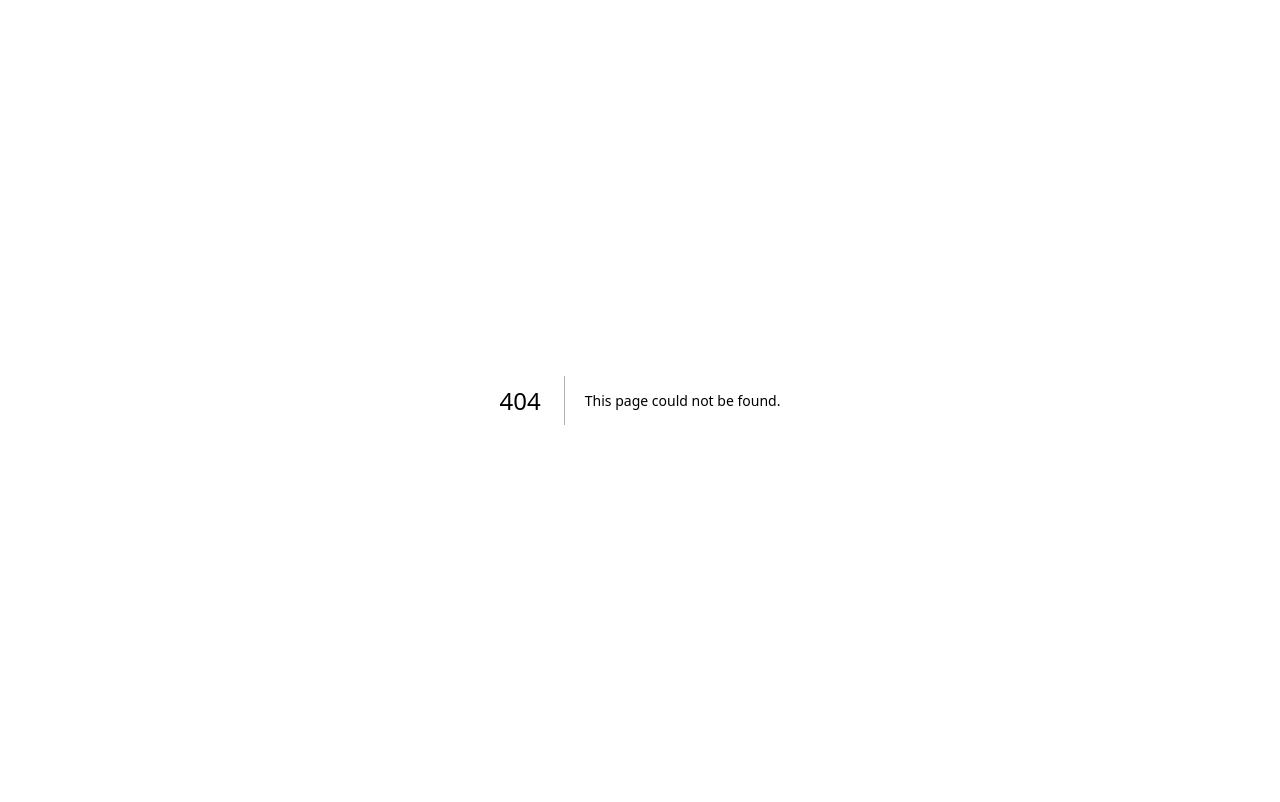
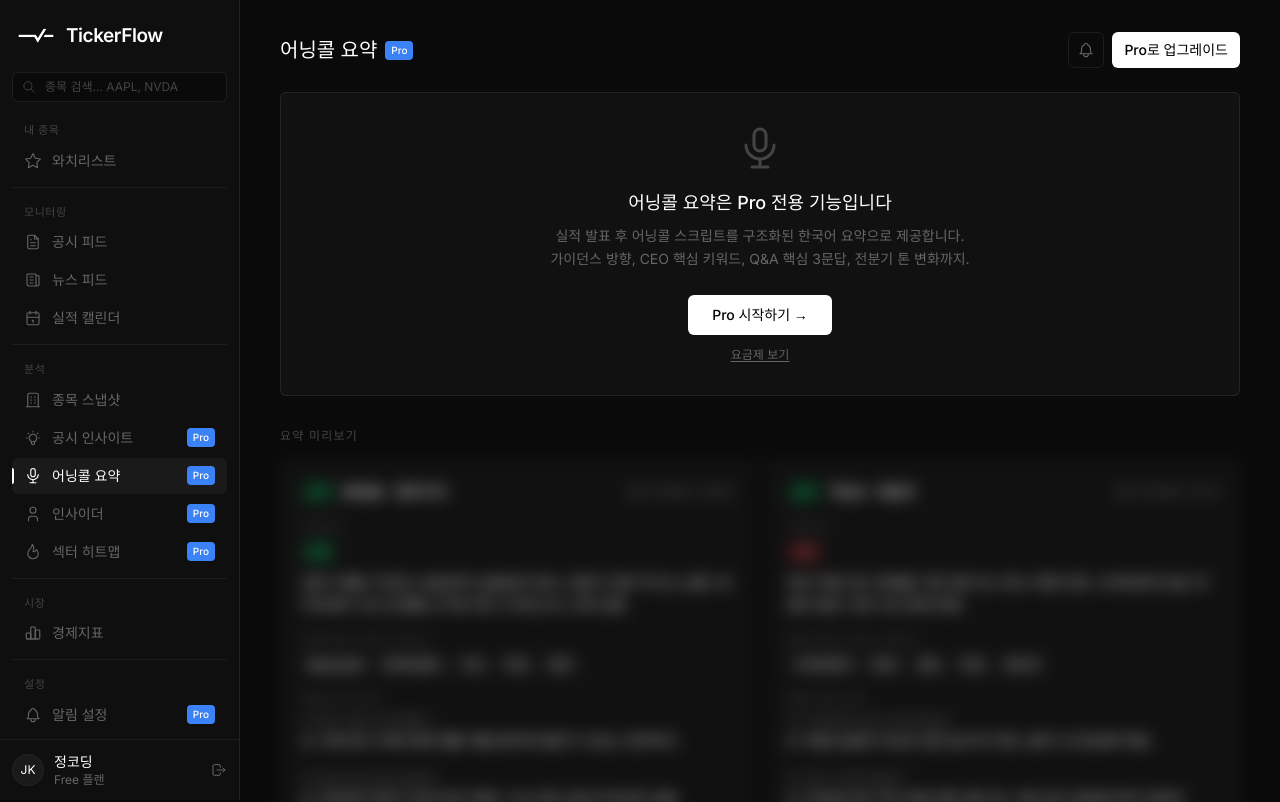
Before and after one commit to nudgefilm/ticker-flow, a Next.js app: page /calls in a window 1280 px wide. Before the commit this address had no page. Shown: the top 802 px of the page. Built offline with nearby package versions, Linux system fonts and the light colour scheme.

Commit message:
feat: earnings call summary page

```diff
--- /dev/null
+++ b/src/app/calls/layout.tsx
@@ -0,0 +1,11 @@
+import type { ReactNode } from "react";
+import Sidebar from "@/components/dashboard/sidebar";
+
+export default function CallsLayout({ children }: { children: ReactNode }) {
+  return (
+    <div className="min-h-screen bg-[#0a0a0a]">
+      <Sidebar />
+      <main className="ml-60 min-h-screen px-10 py-8">{children}</main>
+    </div>
+  );
+}
--- /dev/null
+++ b/src/app/calls/page.tsx
@@ -0,0 +1,25 @@
+import { IconMicrophone } from "@tabler/icons-react";
+import DashboardHeader from "@/components/dashboard/dashboard-header";
+import ProGate from "@/components/dashboard/pro-gate";
+import CallsPreview from "@/components/dashboard/calls-preview";
+
+export default function CallsPage() {
+  return (
+    <div className="flex h-full flex-col">
+      <DashboardHeader title="어닝콜 요약" badge />
+      <div className="mt-6">
+        <ProGate
+          icon={IconMicrophone}
+          title="어닝콜 요약은 Pro 전용 기능입니다"
+          description={
+            "실적 발표 후 어닝콜 스크립트를 구조화된 한국어 요약으로 제공합니다.\n가이던스 방향, CEO 핵심 키워드, Q&A 핵심 3문답, 전분기 톤 변화까지."
+          }
+        />
+      </div>
+      <CallsPreview />
+      <footer className="mt-8 border-t border-white/[0.06] py-4 text-center text-xs text-[#444444]">
+        본 서비스는 공개된 금융 정보를 시각화하는 도구입니다. 투자 권유가 아닙니다.
+      </footer>
+    </div>
+  );
+}
--- /dev/null
+++ b/src/components/dashboard/calls-preview.tsx
@@ -0,0 +1,148 @@
+import type { ReactNode } from "react";
+
+function Section({ label, children }: { label: string; children: ReactNode }) {
+  return (
+    <div>
+      <p className="text-xs font-medium uppercase tracking-wide text-[#444444]">{label}</p>
+      <div className="mt-1.5">{children}</div>
+    </div>
+  );
+}
+
+function QA({ q, a }: { q: string; a: string }) {
+  return (
+    <div className="mt-2 first:mt-0">
+      <p className="text-xs text-[#666666]">Q: {q}</p>
+      <p className="mt-0.5 text-sm text-[#cccccc]">A: {a}</p>
+    </div>
+  );
+}
+
+export default function CallsPreview() {
+  return (
+    <div className="mt-8">
+      <p className="text-xs uppercase tracking-widest text-[#444444]">요약 미리보기</p>
+
+      <div
+        className="mt-4 grid gap-3 blur-sm select-none md:grid-cols-2"
+        aria-hidden="true"
+      >
+        {/* Card 1: NVDA */}
+        <div className="pointer-events-none rounded-[6px] border border-white/[0.08] bg-[#111111] p-5">
+          <div className="flex flex-wrap items-center gap-2">
+            <span className="rounded-[4px] border border-green-500/20 bg-green-500/10 px-1.5 py-0.5 text-[11px] font-medium text-green-400">
+              실적
+            </span>
+            <span className="text-sm font-medium text-white">NVDA · 엔비디아</span>
+            <div className="ml-auto flex items-center gap-2 text-xs text-[#666666]">
+              <span>Q2 FY2026</span>
+              <span>3일 전</span>
+            </div>
+          </div>
+
+          <div className="mt-4 flex flex-col gap-4">
+            <Section label="가이던스">
+              <div className="flex flex-col gap-2">
+                <span className="inline-flex w-fit items-center rounded-[4px] border border-green-500/20 bg-green-500/10 px-1.5 py-0.5 text-[11px] font-medium text-green-400">
+                  상향
+                </span>
+                <p className="text-sm leading-relaxed text-[#cccccc]">
+                  3분기 매출 가이던스 $450억~$460억 제시, 전분기 대비 약 5% 상향. 데이터센터
+                  수요 강세를 근거로 마진 가이던스도 소폭 상향.
+                </p>
+              </div>
+            </Section>
+
+            <Section label="CEO 핵심 키워드 TOP 5">
+              <div className="flex flex-wrap gap-1.5">
+                {["Blackwell", "데이터센터", "수요", "마진", "중국"].map((kw) => (
+                  <span
+                    key={kw}
+                    className="rounded-[4px] bg-[#1a1a1a] px-2 py-0.5 text-xs text-[#cccccc]"
+                  >
+                    {kw}
+                  </span>
+                ))}
+              </div>
+            </Section>
+
+            <Section label="Q&A 핵심 문답">
+              <div className="flex flex-col gap-3">
+                <QA
+                  q="중국 수출 규제 영향은?"
+                  a="규제 준수 하에 대체 제품 개발 중이며 중장기 수요는 견조하다."
+                />
+                <QA
+                  q="Blackwell 공급 일정은?"
+                  a="2026년 하반기 본격 양산 예정, 수요 대비 공급 타이트한 상황."
+                />
+              </div>
+            </Section>
+          </div>
+
+          <div className="mt-4 border-t border-white/[0.06] pt-3">
+            <p className="text-xs text-green-400">전분기 대비 톤: 낙관적 → 매우 낙관적</p>
+          </div>
+        </div>
+
+        {/* Card 2: TSLA */}
+        <div className="pointer-events-none rounded-[6px] border border-white/[0.08] bg-[#111111] p-5">
+          <div className="flex flex-wrap items-center gap-2">
+            <span className="rounded-[4px] border border-green-500/20 bg-green-500/10 px-1.5 py-0.5 text-[11px] font-medium text-green-400">
+              실적
+            </span>
+            <span className="text-sm font-medium text-white">TSLA · 테슬라</span>
+            <div className="ml-auto flex items-center gap-2 text-xs text-[#666666]">
+              <span>Q2 FY2026</span>
+              <span>1주 전</span>
+            </div>
+          </div>
+
+          <div className="mt-4 flex flex-col gap-4">
+            <Section label="가이던스">
+              <div className="flex flex-col gap-2">
+                <span className="inline-flex w-fit items-center rounded-[4px] border border-red-500/20 bg-red-500/10 px-1.5 py-0.5 text-[11px] font-medium text-red-400">
+                  하향
+                </span>
+                <p className="text-sm leading-relaxed text-[#cccccc]">
+                  연간 차량 인도 목표를 기존 대비 10~15% 하향 조정. 사이버트럭 생산 차질과
+                  일부 시장 수요 둔화 반영.
+                </p>
+              </div>
+            </Section>
+
+            <Section label="CEO 핵심 키워드 TOP 5">
+              <div className="flex flex-wrap gap-1.5">
+                {["사이버트럭", "FSD", "생산", "마진", "에너지"].map((kw) => (
+                  <span
+                    key={kw}
+                    className="rounded-[4px] bg-[#1a1a1a] px-2 py-0.5 text-xs text-[#cccccc]"
+                  >
+                    {kw}
+                  </span>
+                ))}
+              </div>
+            </Section>
+
+            <Section label="Q&A 핵심 문답">
+              <div className="flex flex-col gap-3">
+                <QA
+                  q="사이버트럭 생산 차질 원인은?"
+                  a="부품 공급망 이슈로 인한 일시적 지연, 4분기 내 정상화 목표."
+                />
+                <QA
+                  q="FSD 수익화 일정은?"
+                  a="2026년 말 구독 모델 전환 검토 중, 규제 승인 일정에 따라 유동적."
+                />
+              </div>
+            </Section>
+          </div>
+
+          <div className="mt-4 border-t border-white/[0.06] pt-3">
+            <p className="text-xs text-amber-400">전분기 대비 톤: 낙관적 → 신중</p>
+          </div>
+        </div>
+      </div>
+    </div>
+  );
+}
```
